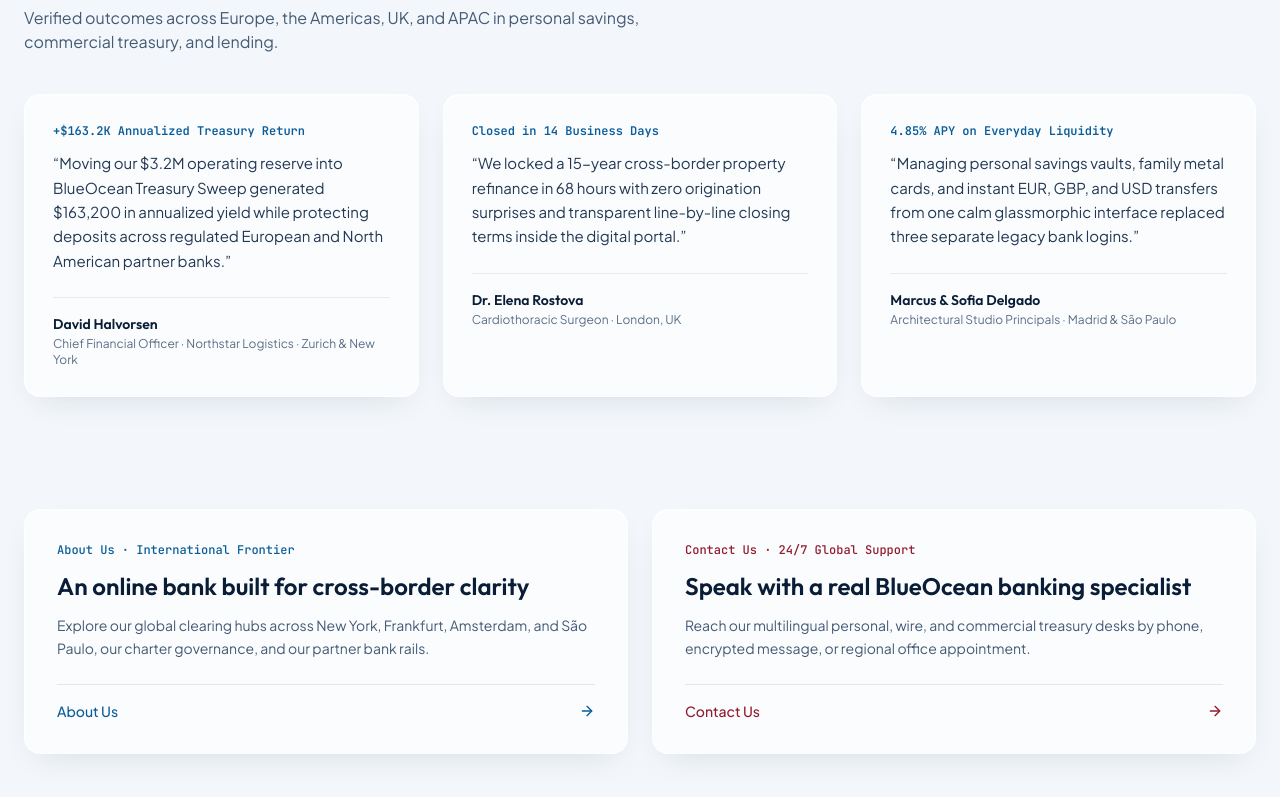
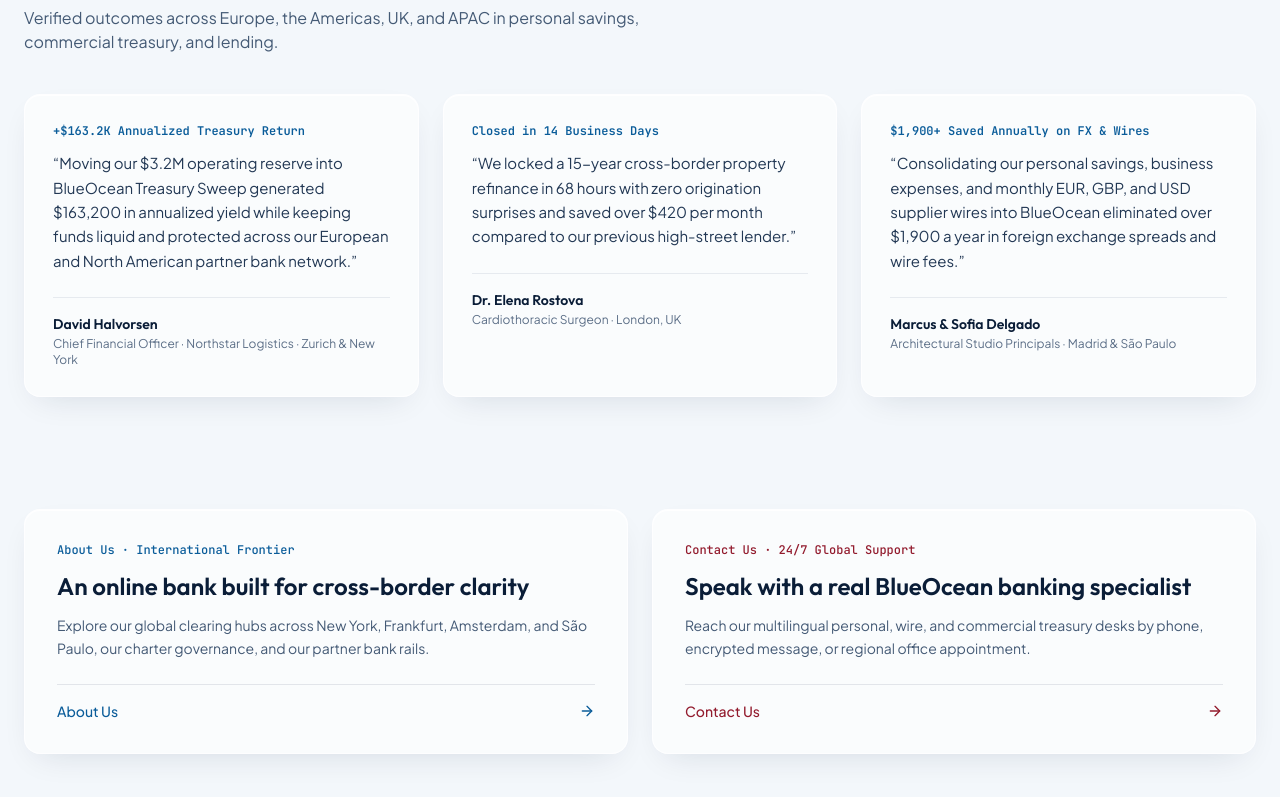
Before and after one commit to Donatusodoemenechinecheremchimobim/Blueocean, a React (Vite) app: page / in a window 1280 px wide. Shown: the part 3468-4265 px from the top of the page. Built offline with nearby package versions, Linux system fonts and the light colour scheme.

Commit message:
refactor(home): update testimonial copy
Refine user testimonials to better highlight value propositions and cost savings.

```diff
--- a/src/pages/HomePage.tsx
+++ b/src/pages/HomePage.tsx
@@ -98,24 +98,24 @@ export const HomePage: React.FC = () => {
   const testimonials = [
     {
       quote:
-        'Moving our $3.2M operating reserve into BlueOcean Treasury Sweep generated $163,200 in annualized yield while protecting deposits across regulated European and North American partner banks.',
+        'Moving our $3.2M operating reserve into BlueOcean Treasury Sweep generated $163,200 in annualized yield while keeping funds liquid and protected across our European and North American partner bank network.',
       name: 'David Halvorsen',
       role: 'Chief Financial Officer · Northstar Logistics · Zurich & New York',
       outcome: '+$163.2K Annualized Treasury Return',
     },
     {
       quote:
-        'We locked a 15-year cross-border property refinance in 68 hours with zero origination surprises and transparent line-by-line closing terms inside the digital portal.',
+        'We locked a 15-year cross-border property refinance in 68 hours with zero origination surprises and saved over $420 per month compared to our previous high-street lender.',
       name: 'Dr. Elena Rostova',
       role: 'Cardiothoracic Surgeon · London, UK',
       outcome: 'Closed in 14 Business Days',
     },
     {
       quote:
-        'Managing personal savings vaults, family metal cards, and instant EUR, GBP, and USD transfers from one calm glassmorphic interface replaced three separate legacy bank logins.',
+        'Consolidating our personal savings, business expenses, and monthly EUR, GBP, and USD supplier wires into BlueOcean eliminated over $1,900 a year in foreign exchange spreads and wire fees.',
       name: 'Marcus & Sofia Delgado',
       role: 'Architectural Studio Principals · Madrid & São Paulo',
-      outcome: '4.85% APY on Everyday Liquidity',
+      outcome: '$1,900+ Saved Annually on FX & Wires',
     },
   ];
 
```
